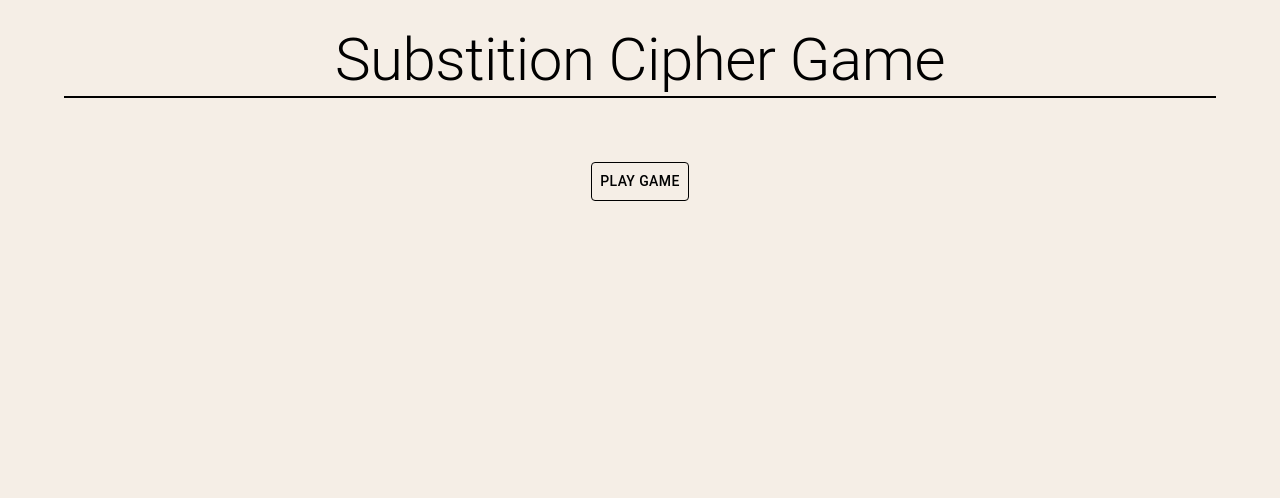
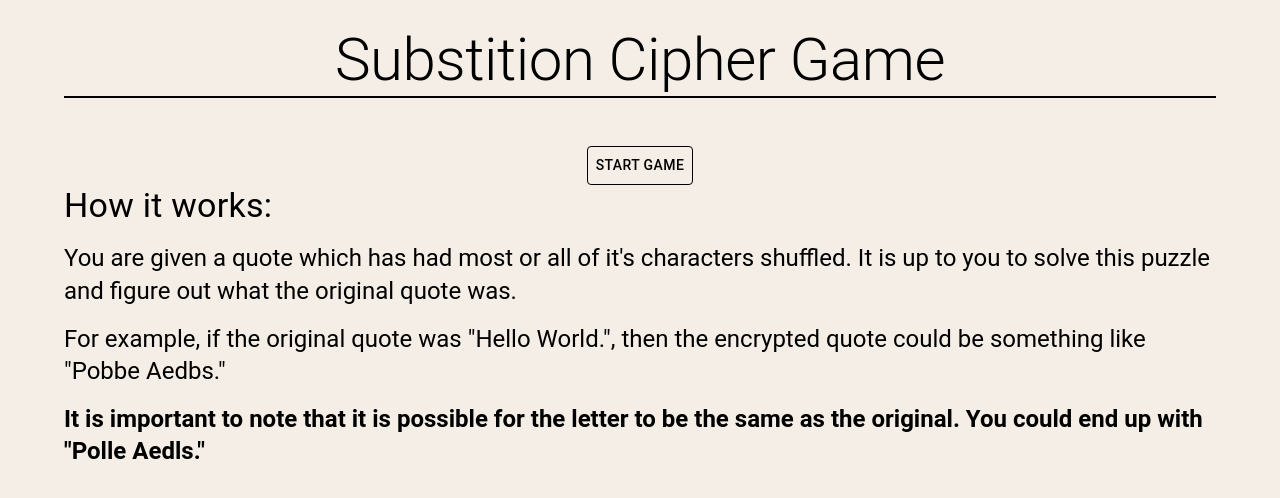
Before and after one commit to briansanchez1/fun_games, a React (Create React App) app in the folder fun-stuff/: page /cipher_game in a window 1280 px wide. Shown: the top 498 px of the page. Built offline with nearby package versions, Linux system fonts and the light colour scheme.

Commit message:
changed some of the styling and added rules and important information to the start page

```diff
--- a/fun-stuff/src/pages/CipherGame.jsx
+++ b/fun-stuff/src/pages/CipherGame.jsx
@@ -14,7 +14,6 @@ const CipherGame = () => {
   const [mappings, setMappings] = useState({});
   const [key, setKey] = useState(generateKey());
   const [encryptedQuote, setEncryptedQuote] = useState("");
-
   const isAlphabetCharacter = (char) => /[a-zA-Z]/.test(char);
 
   const getWordsFromQuote = (quote) => {
@@ -78,10 +77,11 @@ const CipherGame = () => {
           Substition Cipher Game
         </Link>
       </Typography>
-      <Typography variant="h4">
+      <Typography variant="h4" textAlign={"left"}>
         {quote === "" ? null : "Quote by "}
         {author}
       </Typography>
+
       <Grid container direction="row" my={2} spacing={1}>
         {words.map((word, wordIndex) => (
           <Grid item key={wordIndex} display={"flex"}>
@@ -115,12 +115,35 @@ const CipherGame = () => {
       </Grid>
 
       {quote === "" ? (
-        <Button
-          onClick={fetchNewQuote}
-          sx={{ my: 3, color: "black", border: "1px solid black" }}
-        >
-          Play Game
-        </Button>
+        <>
+          <Button
+            onClick={fetchNewQuote}
+            sx={{ mt: 1, color: "black", border: "1px solid black" }}
+          >
+            Start Game
+          </Button>
+          <Typography variant="h4" textAlign={"left"}>
+            How it works:
+          </Typography>
+          <Typography variant="h5" textAlign={"left"} mt={2}>
+            You are given a quote which has had most or all of it's characters
+            shuffled. It is up to you to solve this puzzle and figure out what
+            the original quote was.{" "}
+          </Typography>
+          <Typography variant="h5" textAlign={"left"} mt={2}>
+            For example, if the original quote was "Hello World.", then the
+            encrypted quote could be something like "Pobbe Aedbs."{" "}
+          </Typography>
+          <Typography
+            variant="h5"
+            textAlign={"left"}
+            mt={2}
+            fontWeight={"bold"}
+          >
+            It is important to note that it is possible for the letter to be the
+            same as the original. You could end up with "Polle Aedls."
+          </Typography>
+        </>
       ) : (
         <>
           <Button
```
